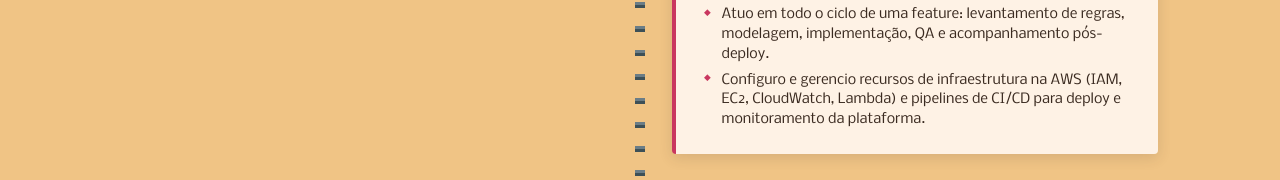
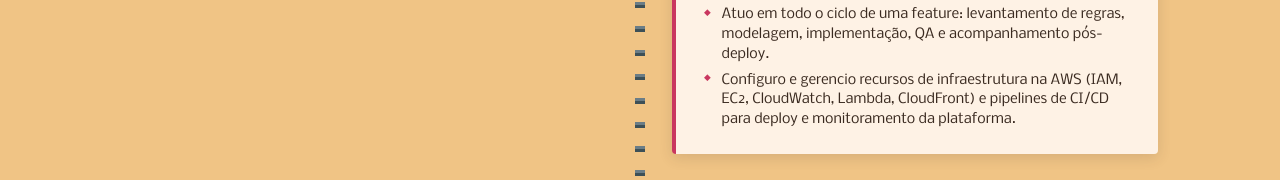
Before and after one commit to LaryssaGomes/my-portfolio-japanese-theme, a Next.js app: page / in a window 1280 px wide. Shown: the part 3185-3365 px from the top of the page. Built offline with nearby package versions, Linux system fonts and the light colour scheme; a web font is replaced by a local one.

Commit message:
feat: Adicionar suporte ao CloudFront nas traduções de ferramentas e metodologias

```diff
--- a/src/i18n/en.ts
+++ b/src/i18n/en.ts
@@ -51,7 +51,7 @@ export const en: Dictionary = {
       },
       {
         title: "Tools & Others",
-        items: ["GitHub/Git", "Linux", "WordPress", "Puppeteer", "Web Crawler", "AWS (IAM, EC2, CloudWatch, Lambda)", "CI/CD", "Docker"],
+        items: ["GitHub/Git", "Linux", "WordPress", "Puppeteer", "Web Crawler", "AWS (IAM, EC2, CloudWatch, Lambda, CloudFront)", "CI/CD", "Docker"],
       },
       {
         title: "Methodologies",
--- a/src/i18n/pt.ts
+++ b/src/i18n/pt.ts
@@ -51,7 +51,7 @@ export const pt: Dictionary = {
       },
       {
         title: "Ferramentas & Outros",
-        items: ["GitHub/Git", "Linux", "WordPress", "Puppeteer", "Webcrawler", "AWS (IAM, EC2, CloudWatch, Lambda)", "CI/CD", "Docker"],
+        items: ["GitHub/Git", "Linux", "WordPress", "Puppeteer", "Webcrawler", "AWS (IAM, EC2, CloudWatch, Lambda, CloudFront)", "CI/CD", "Docker"],
       },
       {
         title: "Metodologias",
@@ -83,7 +83,7 @@ export const pt: Dictionary = {
           "Implemento regras de negócio sensíveis a conflito (ex.: resolução de cashback entre promoções automáticas e ativadas, unicidade operacional de promoções por parceiro).",
           "Defino e executo migrações de dados em produção com segurança.",
           "Atuo em todo o ciclo de uma feature: levantamento de regras, modelagem, implementação, QA e acompanhamento pós-deploy.",
-          "Configuro e gerencio recursos de infraestrutura na AWS (IAM, EC2, CloudWatch, Lambda) e pipelines de CI/CD para deploy e monitoramento da plataforma.",
+          "Configuro e gerencio recursos de infraestrutura na AWS (IAM, EC2, CloudWatch, Lambda, CloudFront) e pipelines de CI/CD para deploy e monitoramento da plataforma.",
         ],
       },
       {
```
Also changed, not shown: 2 other files (tests, documents, lock files or other folders).
